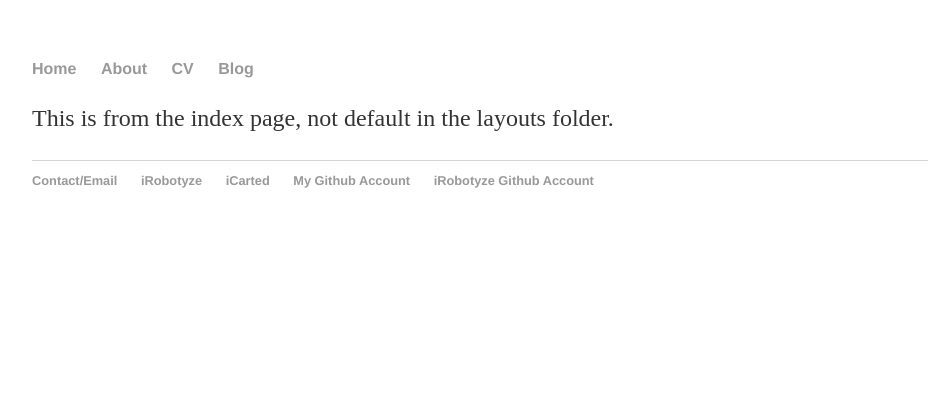
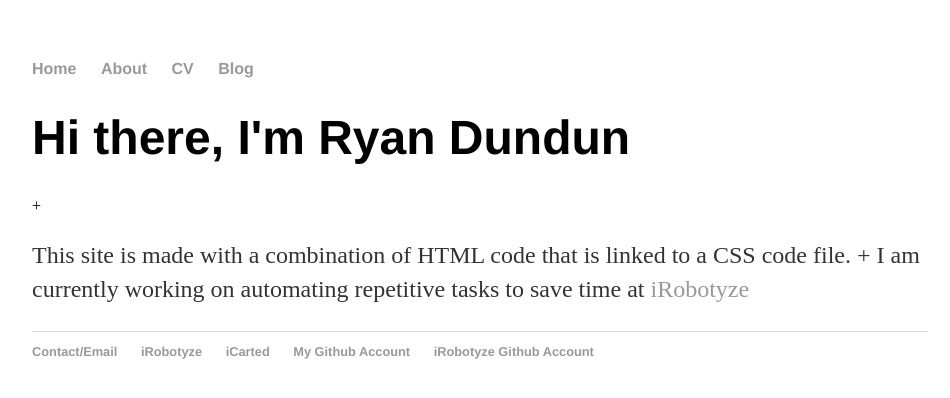
Before and after one commit to ryandundun/backup-Website, a Jekyll site: the page built from index.html, in a window 1280 px wide. Shown: the top 398 px of the page, without its empty margins (160-1110 px from the left). Built offline with Jekyll 4.4.1, drawn with Linux system fonts in a browser that asks for light colours.

Commit message:
Update index.html

```diff
--- a/index.html
+++ b/index.html
@@ -3,5 +3,7 @@ layout: default
 title: Ryan Onome Dundun | Programmer
 ---
 <div class="blurb">
-	<p> This is from the index page, not default in the layouts folder.
+	<h1>Hi there, I'm Ryan Dundun</h1>
++		<p>This site is made with a combination of HTML code that is linked to a CSS code file.
++		I am currently working on automating repetitive tasks to save time at <a href="https://irobotyze.github.io">iRobotyze</a></p>
 </div><!-- /.blurb -->
```
